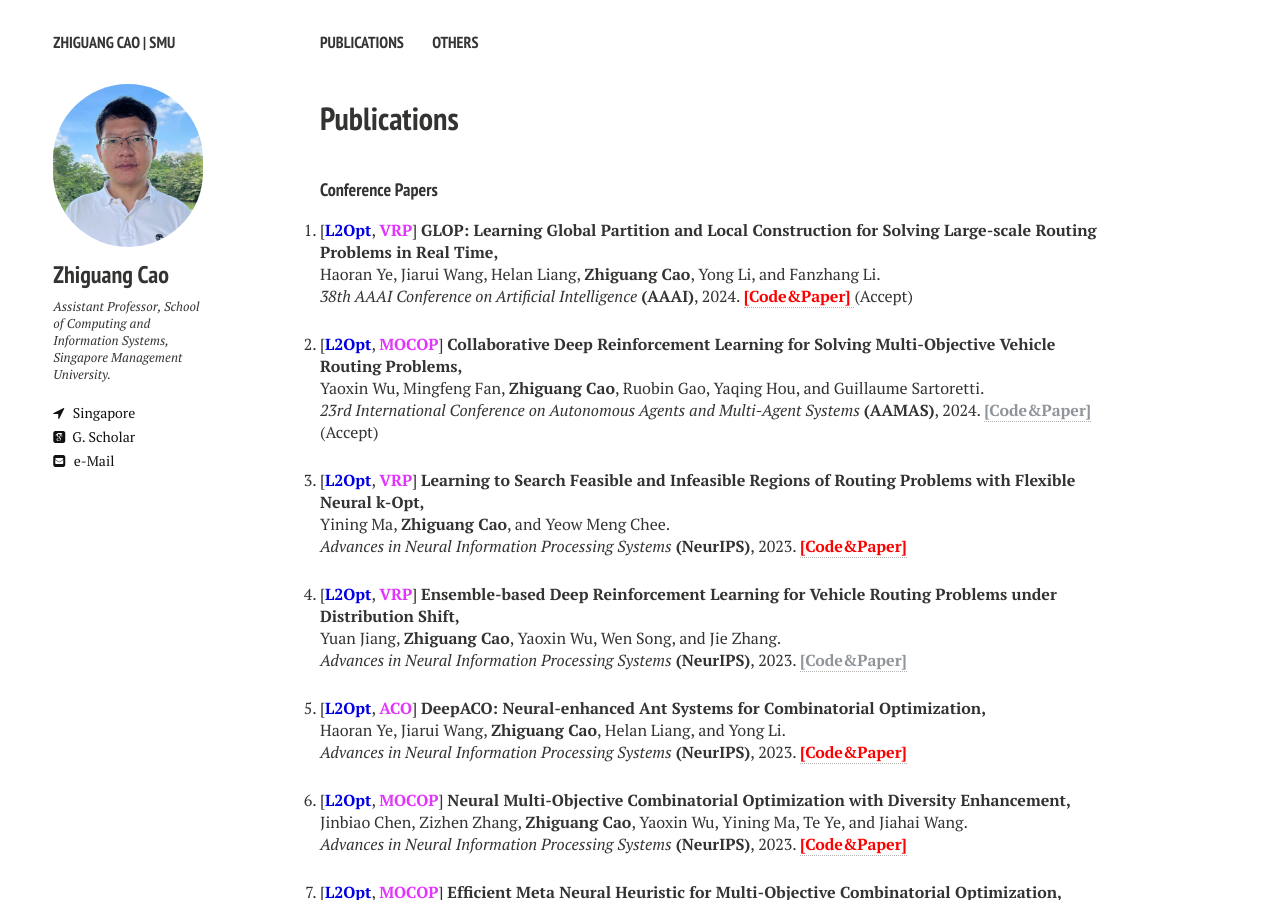
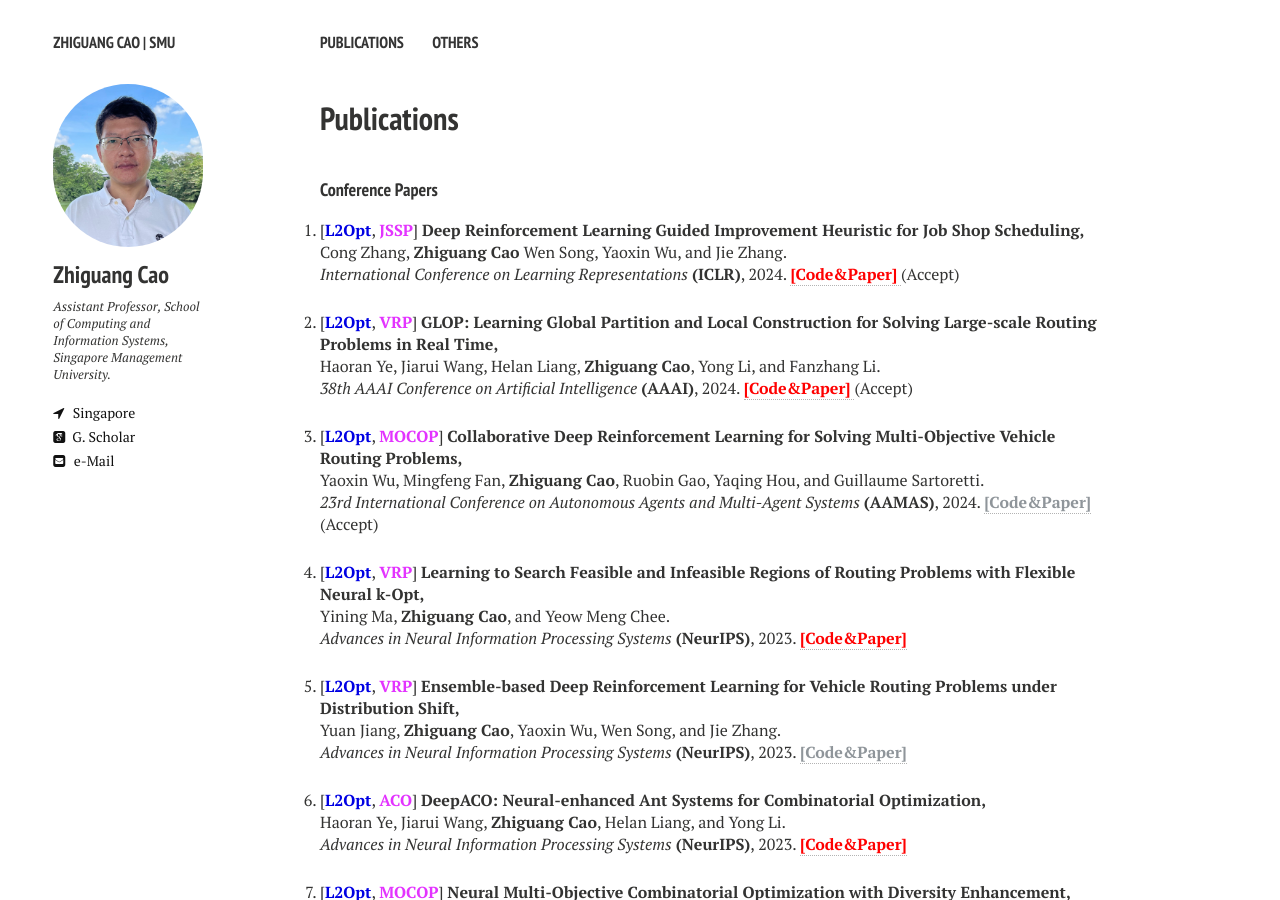
Before and after one commit to zhiguangcaosg/zhiguangcaosg.github.io, a Jekyll site: the page built from publications.md, in a window 1280 px wide and 900 px high. Built offline with Jekyll 4.4.1, drawn with Linux system fonts in a browser that asks for light colours; nearby versions of some CDN libraries.

Commit message:
Update publications.html

```diff
--- a/_layouts/publications.html
+++ b/_layouts/publications.html
@@ -90,6 +90,13 @@ div.bibtex pre { font-size: 75%; overflow: auto;  width: 100%; padding: 0em 0em;
     <!-- Item: Caelles2016 -->
 <ol style="padding-left:0px;">
 
+<li>
+<p>
+[<font color="#0000E3"><b>L2Opt</b></font>, <font color="#E333FF"><b>JSSP</b></font>] <b>Deep Reinforcement Learning Guided Improvement Heuristic for Job Shop Scheduling,</b>
+<br> Cong Zhang, <b>Zhiguang Cao</b>  Wen Song, Yaoxin Wu, and Jie Zhang.<br>
+<i> International Conference on Learning Representations</i> <b>(ICLR)</b>, 2024. <a href="https://github.com/zcaicaros/L2S" target="_blank"> <font color="#FF0000"><b>[Code&Paper]</b> </font></a> (Accept)
+</p>
+</li>
 
 <li>
 <p>
```
